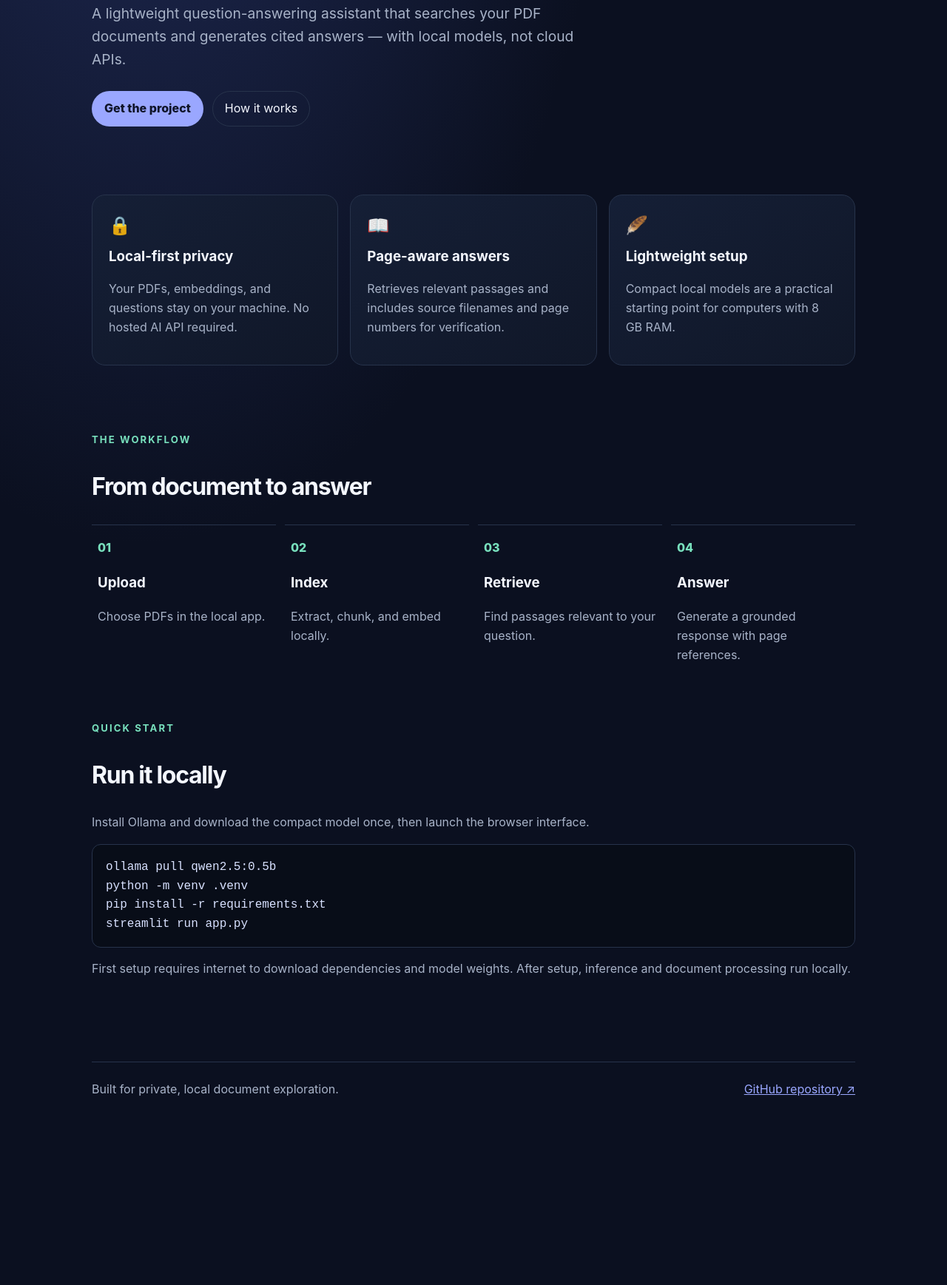
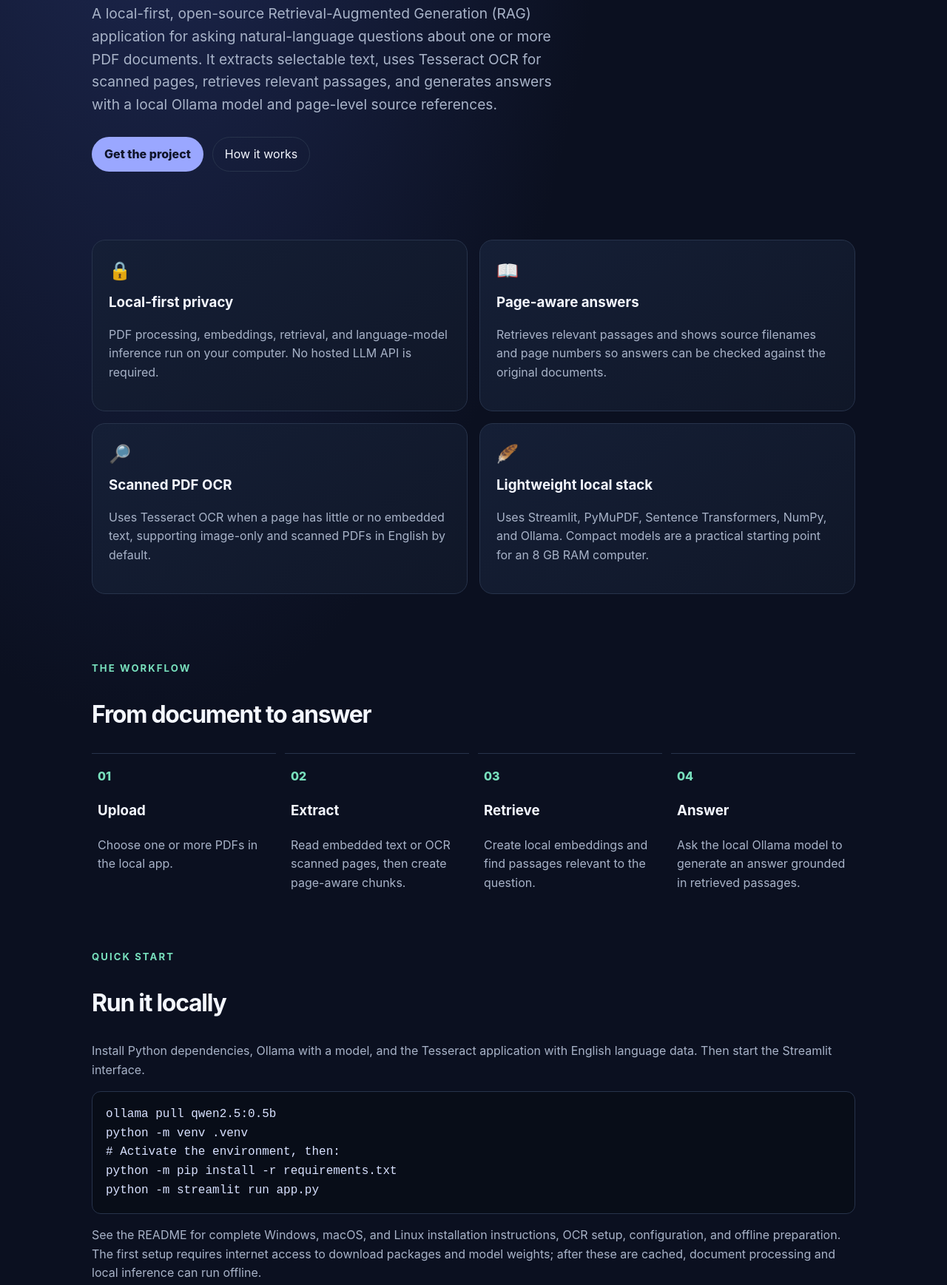
Before and after one commit to Nikil-Kanthasamy/AI-PDF-Question-Answering, a plain HTML site: page docs/index.html in a window 1280 px wide. Shown: the part 482-2219 px from the top of the page at 74% size. Before the commit the page ends 2048 px from the top, so only its background shows below. Drawn offline with Linux system fonts and the light colour scheme.

Commit message:
docs(site): describe OCR and local RAG workflow

```diff
--- a/docs/index.html
+++ b/docs/index.html
@@ -1,22 +1,28 @@
 <!doctype html>
 <html lang="en"><head><meta charset="utf-8"><meta name="viewport" content="width=device-width,initial-scale=1">
-<meta name="description" content="Private local-first AI assistant for asking questions about PDF documents.">
-<title>Local PDF AI — Ask your PDFs privately</title>
+<meta name="description" content="A local-first, open-source PDF question-answering assistant with Retrieval-Augmented Generation, Ollama, page citations, and Tesseract OCR for scanned documents.">
+<title>Local PDF AI — Private AI question answering for PDFs</title>
 <style>
 :root{color-scheme:dark;--bg:#0b1020;--panel:#121a2d;--line:#27334b;--muted:#a8b3c8;--text:#f4f7ff;--accent:#9aa7ff;--green:#78e0bd}
 *{box-sizing:border-box}body{margin:0;background:radial-gradient(ellipse at 15% 0%,#202b57 0,transparent 42%),var(--bg);color:var(--text);font:16px/1.6 Inter,system-ui,sans-serif}
 .wrap{max-width:1080px;margin:auto;padding:32px 24px 80px}.nav{display:flex;justify-content:space-between;align-items:center;gap:16px}.brand{font-weight:800;letter-spacing:-.03em}.nav a,.button{color:var(--text);text-decoration:none;border:1px solid var(--line);border-radius:999px;padding:10px 16px}
 .hero{padding:88px 0 64px;max-width:780px}.eyebrow{color:var(--green);font-size:.82rem;text-transform:uppercase;letter-spacing:.16em;font-weight:700}.hero h1{font-size:clamp(2.8rem,7vw,5.3rem);line-height:1.02;letter-spacing:-.065em;margin:18px 0}.hero p{color:var(--muted);font-size:1.2rem;max-width:660px}.actions{display:flex;flex-wrap:wrap;gap:12px;margin-top:28px}.primary{background:var(--accent);color:#10152a!important;border-color:transparent;font-weight:800}
-.grid{display:grid;grid-template-columns:repeat(3,1fr);gap:16px;margin:28px 0 64px}.card{background:linear-gradient(145deg,#151f36,#101728);border:1px solid var(--line);border-radius:18px;padding:22px}.card h3{margin:8px 0}.card p,.muted{color:var(--muted)}.icon{font-size:1.5rem}.section{padding:26px 0}.section h2{font-size:2rem;letter-spacing:-.04em}.steps{display:grid;grid-template-columns:repeat(4,1fr);gap:12px}.step{border-top:1px solid var(--line);padding:18px 8px 8px}.num{color:var(--green);font-weight:800}.code{background:#080d18;border:1px solid var(--line);border-radius:12px;padding:18px;overflow:auto;color:#d8e1ff}.footer{border-top:1px solid var(--line);margin-top:70px;padding-top:24px;color:var(--muted);display:flex;justify-content:space-between;gap:16px;flex-wrap:wrap}
+.grid{display:grid;grid-template-columns:repeat(2,1fr);gap:16px;margin:28px 0 64px}.card{background:linear-gradient(145deg,#151f36,#101728);border:1px solid var(--line);border-radius:18px;padding:22px}.card h3{margin:8px 0}.card p,.muted{color:var(--muted)}.icon{font-size:1.5rem}.section{padding:26px 0}.section h2{font-size:2rem;letter-spacing:-.04em}.steps{display:grid;grid-template-columns:repeat(4,1fr);gap:12px}.step{border-top:1px solid var(--line);padding:18px 8px 8px}.num{color:var(--green);font-weight:800}.code{background:#080d18;border:1px solid var(--line);border-radius:12px;padding:18px;overflow:auto;color:#d8e1ff}.footer{border-top:1px solid var(--line);margin-top:70px;padding-top:24px;color:var(--muted);display:flex;justify-content:space-between;gap:16px;flex-wrap:wrap}
 @media(max-width:760px){.grid{grid-template-columns:1fr}.steps{grid-template-columns:1fr 1fr}.hero{padding-top:60px}}
 </style></head><body><main class="wrap">
 <nav class="nav"><div class="brand">◈ LOCAL PDF AI</div><a href="https://github.com/Nikil-Kanthasamy/AI-PDF-Question-Answering">View source ↗</a></nav>
-<header class="hero"><div class="eyebrow">Private by design · Open source</div><h1>Your PDFs.<br><span style="color:var(--accent)">Your AI.</span><br>Your computer.</h1><p>A lightweight question-answering assistant that searches your PDF documents and generates cited answers — with local models, not cloud APIs.</p><div class="actions"><a class="button primary" href="https://github.com/Nikil-Kanthasamy/AI-PDF-Question-Answering">Get the project</a><a class="button" href="#how">How it works</a></div></header>
-<section class="grid"><article class="card"><div class="icon">🔒</div><h3>Local-first privacy</h3><p>Your PDFs, embeddings, and questions stay on your machine. No hosted AI API required.</p></article><article class="card"><div class="icon">📖</div><h3>Page-aware answers</h3><p>Retrieves relevant passages and includes source filenames and page numbers for verification.</p></article><article class="card"><div class="icon">🪶</div><h3>Lightweight setup</h3><p>Compact local models are a practical starting point for computers with 8 GB RAM.</p></article></section>
-<section class="section" id="how"><div class="eyebrow">The workflow</div><h2>From document to answer</h2><div class="steps"><div class="step"><div class="num">01</div><h3>Upload</h3><p class="muted">Choose PDFs in the local app.</p></div><div class="step"><div class="num">02</div><h3>Index</h3><p class="muted">Extract, chunk, and embed locally.</p></div><div class="step"><div class="num">03</div><h3>Retrieve</h3><p class="muted">Find passages relevant to your question.</p></div><div class="step"><div class="num">04</div><h3>Answer</h3><p class="muted">Generate a grounded response with page references.</p></div></div></section>
-<section class="section"><div class="eyebrow">Quick start</div><h2>Run it locally</h2><p class="muted">Install Ollama and download the compact model once, then launch the browser interface.</p><pre class="code">ollama pull qwen2.5:0.5b
+<header class="hero"><div class="eyebrow">Private by design · Open source</div><h1>Your PDFs.<br><span style="color:var(--accent)">Your AI.</span><br>Your computer.</h1><p>A local-first, open-source Retrieval-Augmented Generation (RAG) application for asking natural-language questions about one or more PDF documents. It extracts selectable text, uses Tesseract OCR for scanned pages, retrieves relevant passages, and generates answers with a local Ollama model and page-level source references.</p><div class="actions"><a class="button primary" href="https://github.com/Nikil-Kanthasamy/AI-PDF-Question-Answering">Get the project</a><a class="button" href="#how">How it works</a></div></header>
+<section class="grid">
+<article class="card"><div class="icon">🔒</div><h3>Local-first privacy</h3><p>PDF processing, embeddings, retrieval, and language-model inference run on your computer. No hosted LLM API is required.</p></article>
+<article class="card"><div class="icon">📖</div><h3>Page-aware answers</h3><p>Retrieves relevant passages and shows source filenames and page numbers so answers can be checked against the original documents.</p></article>
+<article class="card"><div class="icon">🔎</div><h3>Scanned PDF OCR</h3><p>Uses Tesseract OCR when a page has little or no embedded text, supporting image-only and scanned PDFs in English by default.</p></article>
+<article class="card"><div class="icon">🪶</div><h3>Lightweight local stack</h3><p>Uses Streamlit, PyMuPDF, Sentence Transformers, NumPy, and Ollama. Compact models are a practical starting point for an 8 GB RAM computer.</p></article>
+</section>
+<section class="section" id="how"><div class="eyebrow">The workflow</div><h2>From document to answer</h2><div class="steps"><div class="step"><div class="num">01</div><h3>Upload</h3><p class="muted">Choose one or more PDFs in the local app.</p></div><div class="step"><div class="num">02</div><h3>Extract</h3><p class="muted">Read embedded text or OCR scanned pages, then create page-aware chunks.</p></div><div class="step"><div class="num">03</div><h3>Retrieve</h3><p class="muted">Create local embeddings and find passages relevant to the question.</p></div><div class="step"><div class="num">04</div><h3>Answer</h3><p class="muted">Ask the local Ollama model to generate an answer grounded in retrieved passages.</p></div></div></section>
+<section class="section"><div class="eyebrow">Quick start</div><h2>Run it locally</h2><p class="muted">Install Python dependencies, Ollama with a model, and the Tesseract application with English language data. Then start the Streamlit interface.</p><pre class="code">ollama pull qwen2.5:0.5b
 python -m venv .venv
-pip install -r requirements.txt
-streamlit run app.py</pre><p class="muted">First setup requires internet to download dependencies and model weights. After setup, inference and document processing run locally.</p></section>
+# Activate the environment, then:
+python -m pip install -r requirements.txt
+python -m streamlit run app.py</pre><p class="muted">See the README for complete Windows, macOS, and Linux installation instructions, OCR setup, configuration, and offline preparation. The first setup requires internet access to download packages and model weights; after these are cached, document processing and local inference can run offline.</p></section>
 <footer class="footer"><span>Built for private, local document exploration.</span><a style="color:var(--accent)" href="https://github.com/Nikil-Kanthasamy/AI-PDF-Question-Answering">GitHub repository ↗</a></footer>
 </main></body></html>
```
